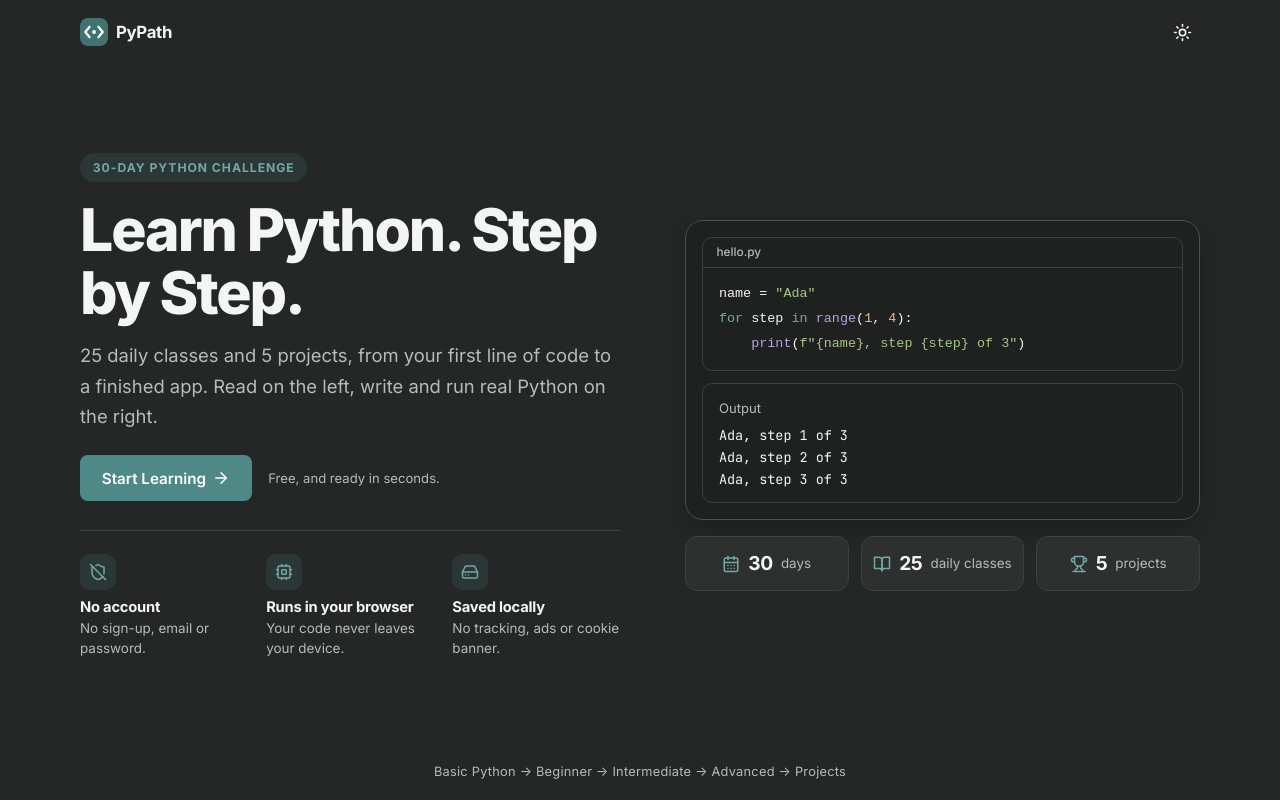
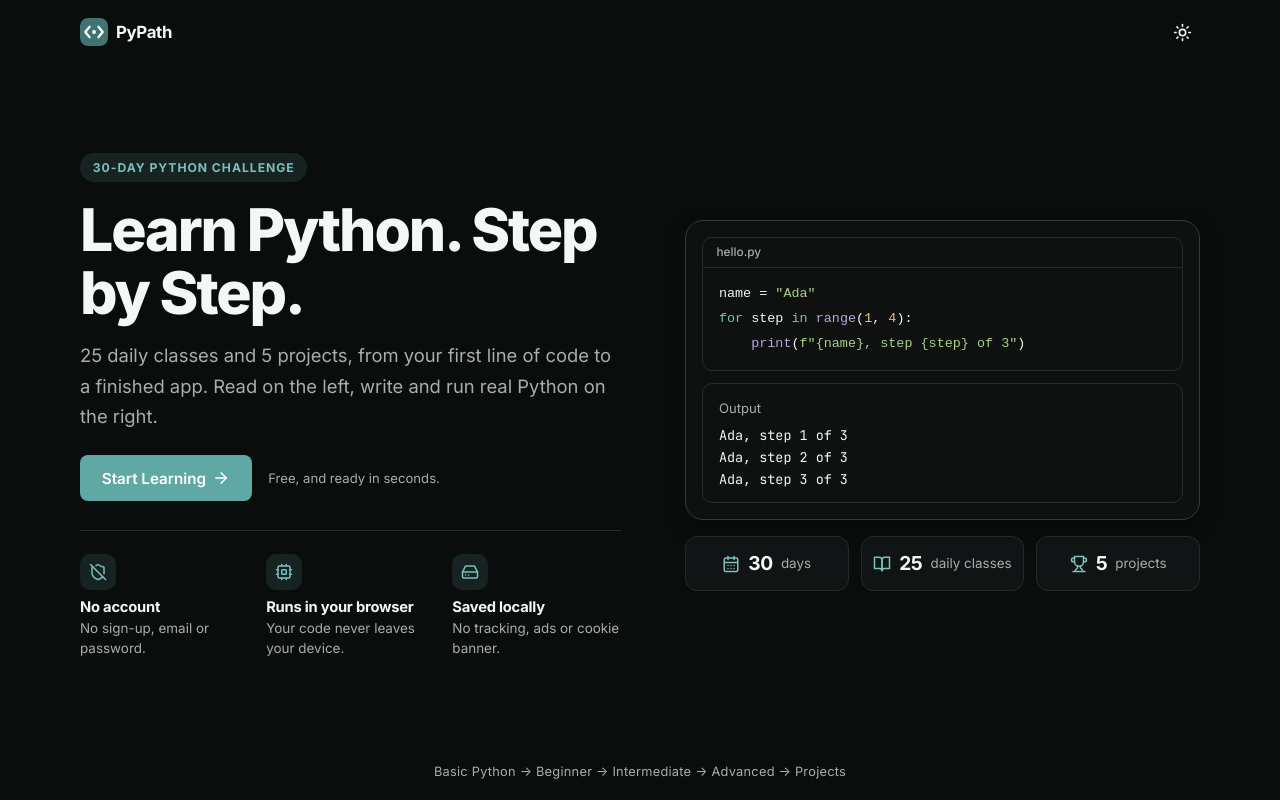
Before and after one commit to sabirart/PyPath, a React (Vite) app: page / in a window 1280 px wide. Built offline with nearby package versions, Linux system fonts and the light colour scheme.

Commit message:
Update index.css

```diff
--- a/src/styles/index.css
+++ b/src/styles/index.css
@@ -16,16 +16,16 @@
   --mono: "JetBrains Mono Variable", "JetBrains Mono", "Fira Code", ui-monospace, SFMono-Regular, Menlo, Consolas, monospace;
 }
 :root[data-theme="dark"] {
-  --primary: #4F8987; --primary-hover: #5D9A98; --primary-soft: rgba(79, 137, 135, 0.16); --accent: #6AA3A1;
-  --success: #79B98A; --warning: #D2AA62; --error: #D97870;
-  --bg: #242726; --surface: #2D302F; --surface-2: #363A38; --pane-bg: #1E2120;
-  --text: #F4F6F5; --muted: #B5BCBA; --border: #3C4240; --border-strong: #4A514F;
-  --link: #72A9A7; --success-text: #86C795; --error-text: #F0948B;
-  --editor-bg: #1E2120; --active-line: #282C2A; --selection: #354C4A; --code-bg: #1E2120;
-  --ring: #4F8987; --ring-track: #FFFFFF; --focus-ring-track: #FFFFFF;
-  --scroll-thumb: #4A514F; --scroll-hover: #626A68;
-  --tok-kw: #72A9A7; --tok-str: #A8C686; --tok-com: #8B918F; --tok-num: #E6C07B; --tok-fn: #8FB7D4; --tok-bi: #B9A3DC;
-  --shadow-sm: 0 1px 2px rgba(0, 0, 0, 0.12); --shadow-lg: 0 8px 20px rgba(0, 0, 0, 0.18);
+  --primary: #5FA8A5; --primary-hover: #70B8B5; --primary-soft: rgba(95, 168, 165, 0.14); --accent: #78BDB9;
+  --success: #75C48A; --warning: #D8B46A; --error: #E07B73;
+  --bg: #0B0D0D; --surface: #111414; --surface-2: #181C1B; --pane-bg: #0E1110;
+  --text: #F5F7F6; --muted: #A7AEAC; --border: #252B29; --border-strong: #343B38;
+  --link: #7BC0BC; --success-text: #83D095; --error-text: #F28D85;
+  --editor-bg: #0E1110; --active-line: #151A18; --selection: #263C3A; --code-bg: #0E1110;
+  --ring: #5FA8A5; --ring-track: #FFFFFF; --focus-ring-track: #FFFFFF;
+  --scroll-thumb: #343B38; --scroll-hover: #4A5350;
+  --tok-kw: #7BC0BC; --tok-str: #A9CF86; --tok-com: #7F8985; --tok-num: #E8C477; --tok-fn: #8DBBDD; --tok-bi: #B9A5DC;
+  --shadow-sm: 0 1px 2px rgba(0, 0, 0, 0.35); --shadow-lg: 0 8px 20px rgba(0, 0, 0, 0.32);
 }
 
 * { box-sizing: border-box; scrollbar-width: thin; scrollbar-color: var(--scroll-thumb) transparent; }
```
